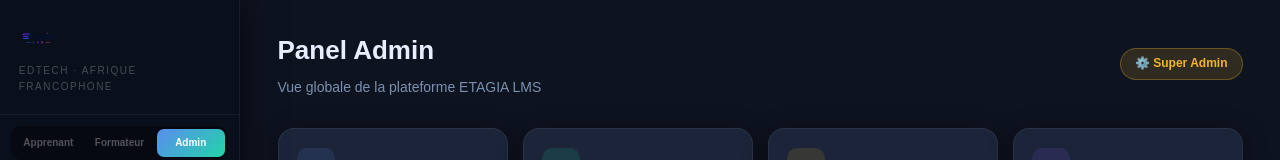
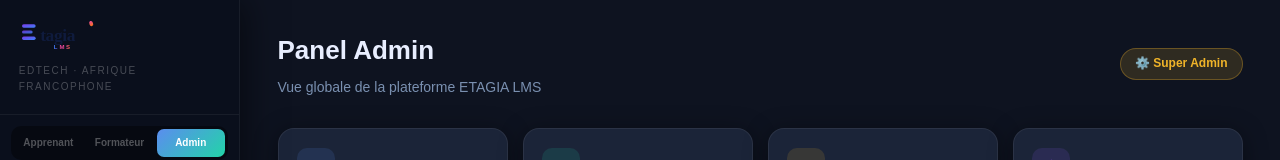
Before and after one commit to prolaminegaye-ctrl/etagia-lms, a Next.js app: page /admin in a window 1280 px wide. Shown: the top 160 px of the page. Built offline with nearby package versions, Linux system fonts and the light colour scheme.

Commit message:
fix: logo SVG transparent + fond noir retiré

```diff
--- a/components/Sidebar.tsx
+++ b/components/Sidebar.tsx
@@ -45,7 +45,7 @@ export default function Sidebar({ role = 'apprenant' }: { role?: string }) {
       {/* Logo */}
       <div style={{ padding: '1.25rem', borderBottom: '1px solid rgba(255,255,255,0.06)' }}>
         <Link href="/dashboard" style={{ textDecoration: 'none', display: 'flex', alignItems: 'center', gap: '10px' }}>
-          <img src="/logo.png" alt="ETAGIA" style={{ height: '38px', width: 'auto' }} />
+          <img src="/logo.svg" alt="ETAGIA" style={{ height: '38px', width: 'auto' }} />
         </Link>
         <div style={{ marginTop: '6px', fontSize: '10px', color: 'rgba(255,255,255,0.25)', letterSpacing: '1.5px', textTransform: 'uppercase' }}>
           EdTech · Afrique francophone
```
Also changed, not shown: public/logo.png, public/logo.svg.
